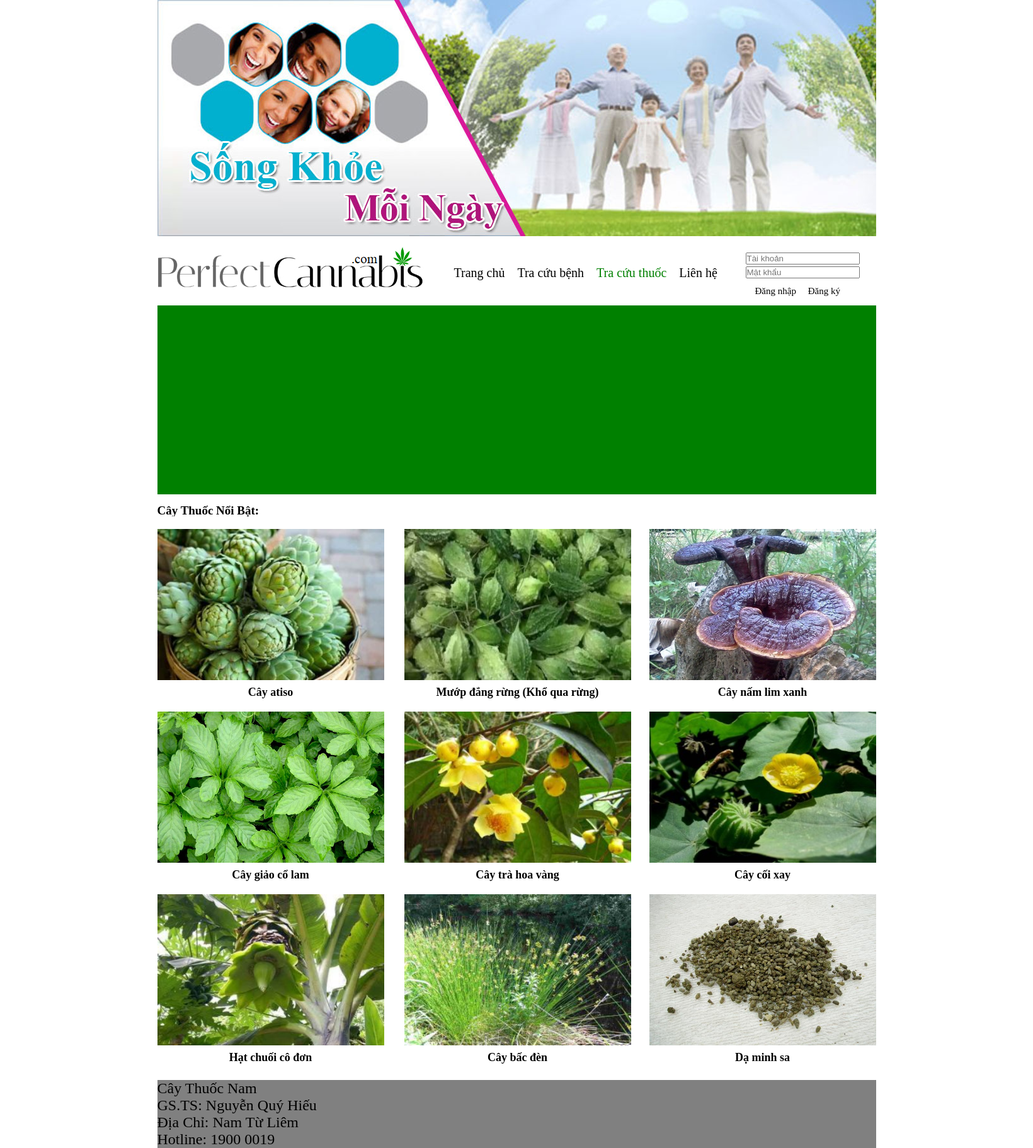
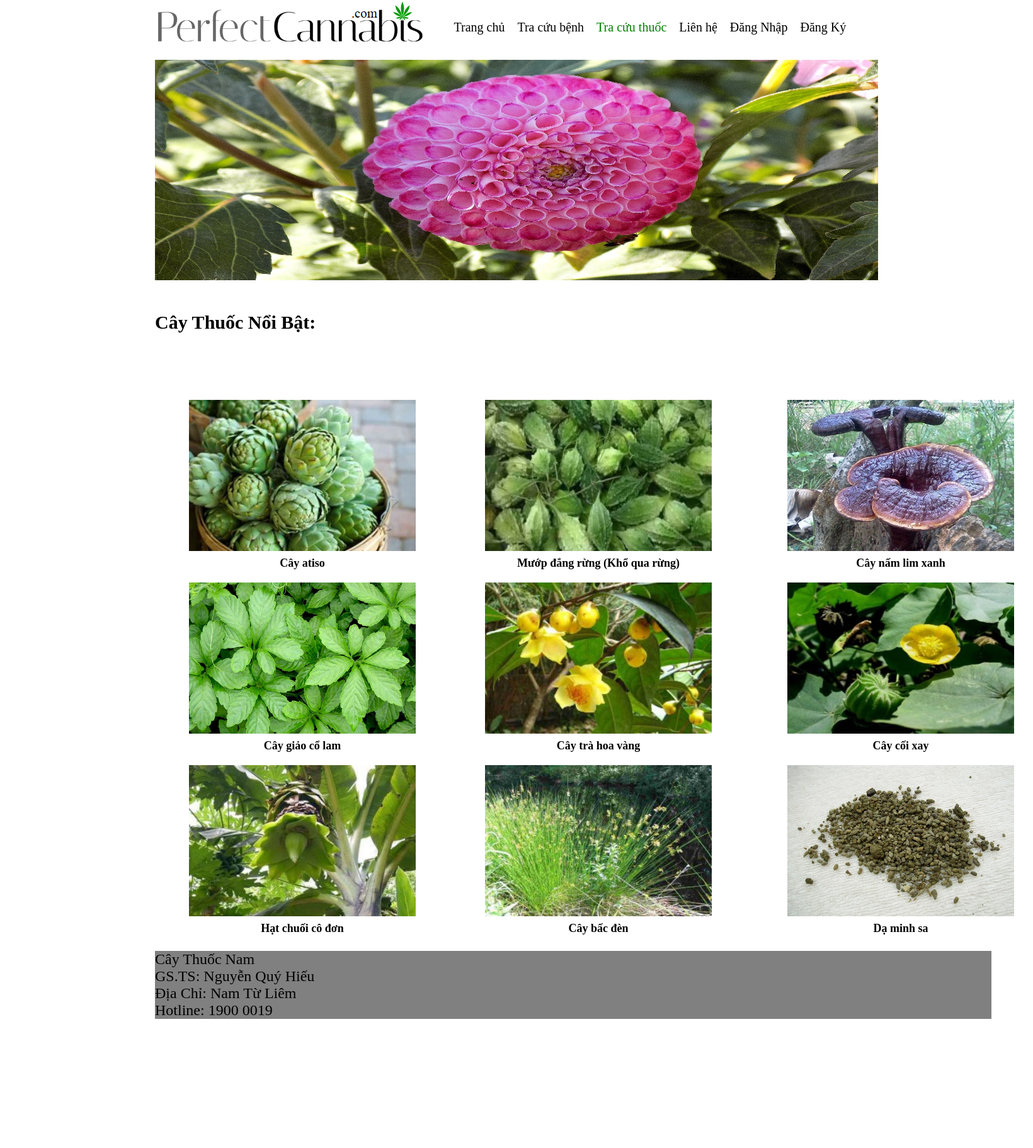
Before and after one commit to 57TH3-CongNgheWeb-CCH/BaiTapLon, a PHP site: page /webthuoc.html in a window 1640 px wide; the page is wider, and only the part inside the window is pictured. Shown: that part at 63% size. After the commit the page ends 1618 px from the top of that part, so only its background shows below. Run offline with PHP 8.4, Linux system fonts and the light colour scheme; some libraries are stand-ins or nearby versions.

Commit message:
up date lại webthuoc.html và tracuuthuoc.css

```diff
--- a/tracuuthuoc.css
+++ b/tracuuthuoc.css
@@ -5,7 +5,7 @@
 
 
 body{
-	width: 1141px;
+	width: 100%;
 	margin: 0px auto;
 	font-family: times new romnan;
 	font-size: 15px;
@@ -19,8 +19,10 @@ body{
 #menu{
 	background: white;
 	height: 80px;
+	width: 1141px;
 	position: relative;
 	margin-top: 15px;
+	margin: 0px auto;
 }
 #logo{
 	position: absolute;
@@ -34,7 +36,7 @@ body{
 	font-size: 20px;
 	top: 18px;
 	left: 456px;
-	width: 40%;
+	width: 60%;
 }
 #menu-bar a:hover{
 	color: green;
@@ -46,29 +48,53 @@ body{
 	margin-left: 15px;
 	line-height: 50px;
 }
-#login-register{
-	position: absolute;
-	left: 934px;
-	top: 20px;
-	width: 20%;
-}
-#login-register a:hover{
-	color: green;
-}
-#login-register1{
-	height: 30px;
-	position: absolute;
-	left: 934px;
-	top: 47px;
-}
 #input{
 	position: absolute;
 	top: -9px;
 }
 #slides{
-	background: green;
-	height: 300px;
+	width: 70%;
+	height: 500px;
+	position: relative;
+	margin: 0 auto;
+}
+#slides	img{
+	width: 100%;
+	height: 70%;
+	position: absolute;
 	margin-top: 15px;
+}
+#slides>.btn{
+	position: absolute;
+	width: 50px;
+	height: 50px;
+	border-radius: 25px;
+	border: none;
+	top: 30%;
+	background-color: rgba(0,0,0,0);
+	color: white;
+	cursor: pointer;
+	opacity: 0;
+}
+#slides>.btn:hover{
+	opacity: 1;
+}
+#slides:hover .btn{
+	background-color: rgba(0,0,0,0.6);
+	opacity: 1;
+}
+#slides>#btn2{
+	position: absolute;
+	left: 96.3%;
+}
+#slogan{
+	margin-top: 30px;
+	height: 100px;
+	position: relative;
+	text-align: center;
+	font-family: Monotype Corsiva;
+	font-size: 40px;
+	color: green;
 }
 #content{
 	margin-top: 15px;
@@ -112,19 +138,26 @@ body{
 	height: 240px;
 	margin-top: 20px;
 }
+#content-column1{
+	width: 360px;
+	background: white;
+	position: absolute;
+	top: 20px;
+	left: 300px;
+}
 #content-column2{
 	width: 360px;
 	background: white;
 	position: absolute;
 	top: 20px;
-	left: 392px;
+	left: 770px;
 }
 #content-column3{
 	width: 360px;
 	background: white;
 	position: absolute;
 	top: 20px;
-	left: 781px;
+	left: 1250px;
 }
 #footer{
 	margin-top: 15px;
@@ -136,3 +169,15 @@ body{
 #p{
 	font-size: 18px;
 }
+#Ten{
+	position: relative;
+	left: 15%;
+	bottom: 100px;
+	font-family: times new romnan;
+	font-size: 30px;
+}
+#footer{
+	width: 1328px;
+	position: relative;
+	left: 15%;
+}
--- a/webthuoc.html
+++ b/webthuoc.html
@@ -3,11 +3,10 @@
 <head>
 	<meta charset="UTF-8">
 	<title>Tra cứu thuốc</title>
+
 	<link rel="stylesheet" type="text/css" href="tracuuthuoc.css">
 </head>
 <body>
-	<div> </div>
-	<div id="header"></div>
 
 	<div id="menu">
 		<div id="logo">
@@ -21,31 +20,20 @@
 				<a href="#">Tra cứu bệnh</a>
 				<a href="webthuoc.html" style="color: green">Tra cứu thuốc</a>
 				<a href="#">Liên hệ</a>
-			</nav>
-		</div>
-		<div id="login-register">
-			<form action="#" id="input">
-				<input type="text" name="id" placeholder="Tài khoản">
-				<input type="password" name="pw" style="margin-top: 3px" placeholder="Mật khẩu">
-			</form>
-		</div>
-		<div id="login-register1">
-			<nav>
-				<a href="">Đăng nhập</a>
-				<a href="">Đăng ký</a>
+				<a href="#">Đăng Nhập</a>
+				<a href="#">Đăng Ký</a>
 			</nav>
 		</div>
 	</div>
-
 	<div id="slides">
-		<div id="dieuhuong">
-
-		</div>
-		<div id="chuyenslide">
-
-		</div>
+		<img class="myslides" src="slides/atiso.jpg">
+		<img class="myslides" src="slides/ThuocDuoc.jpg">
+		<img class="myslides" src="images/bacha.jpg">
+		<img class="myslides" src="slides/hoaanhtuc.jpg">
+		<img class="myslides" src="slides/oaihuong.jpg">
+		<button class="btn" id="btn1" onclick="prev(1)">&#10094</button>
+		<button class="btn" id="btn2" onclick="next(1)">&#10095</button>
 	</div>
-
 	<div id="content">
 		<div id="Ten">
 			<p><strong>Cây Thuốc Nổi Bật: </strong></p>
@@ -93,6 +81,7 @@
 				<p id="p"><strong>Dạ minh sa</strong></p>
 			</a>
 		</div>
+		<script src="script.js"></script>
 	</div>
 	<div id="footer">
 		<div id="diachi">
```
Also changed, not shown: thuoc.sql (deleted, +0 -62 lines).
